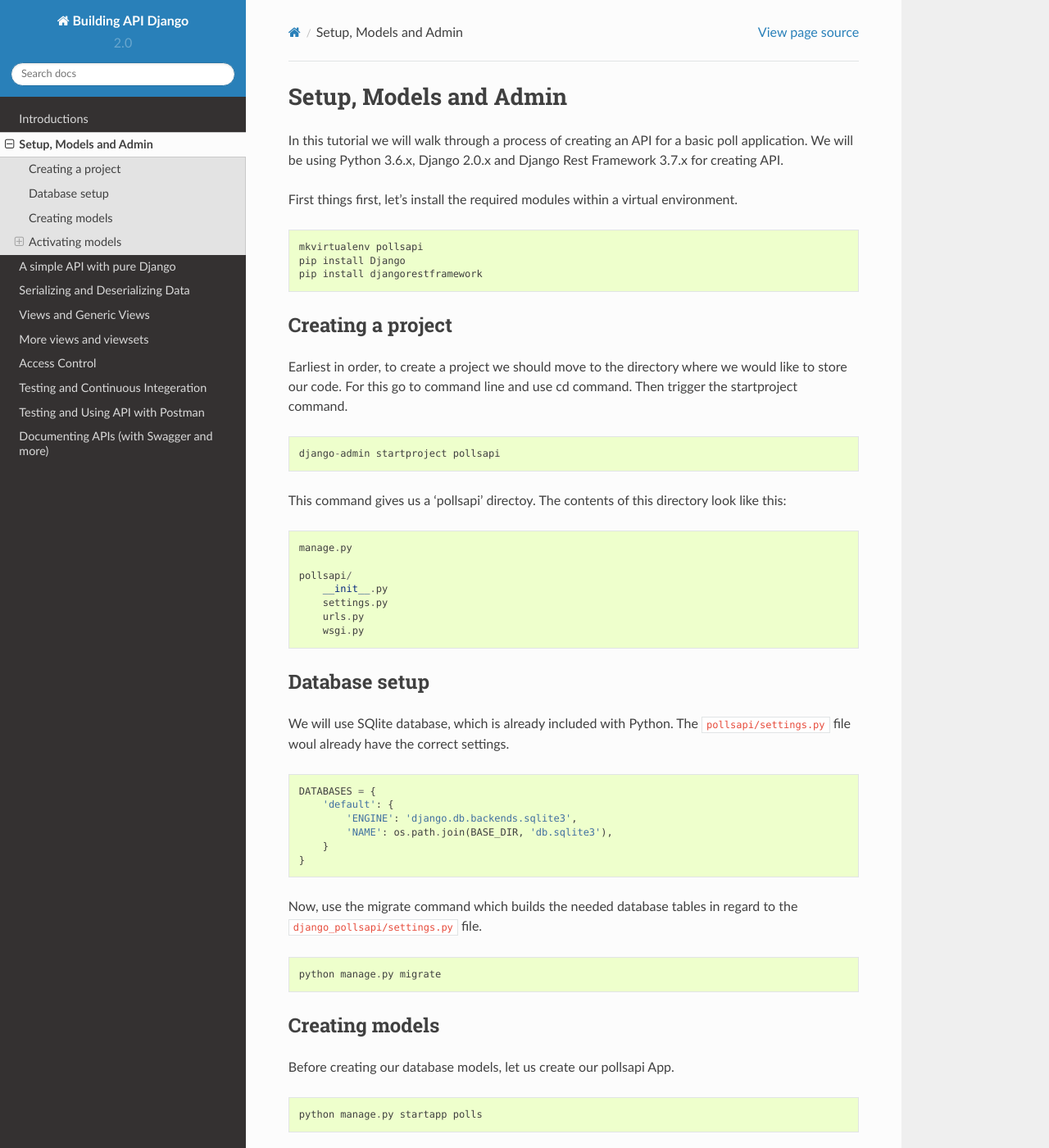
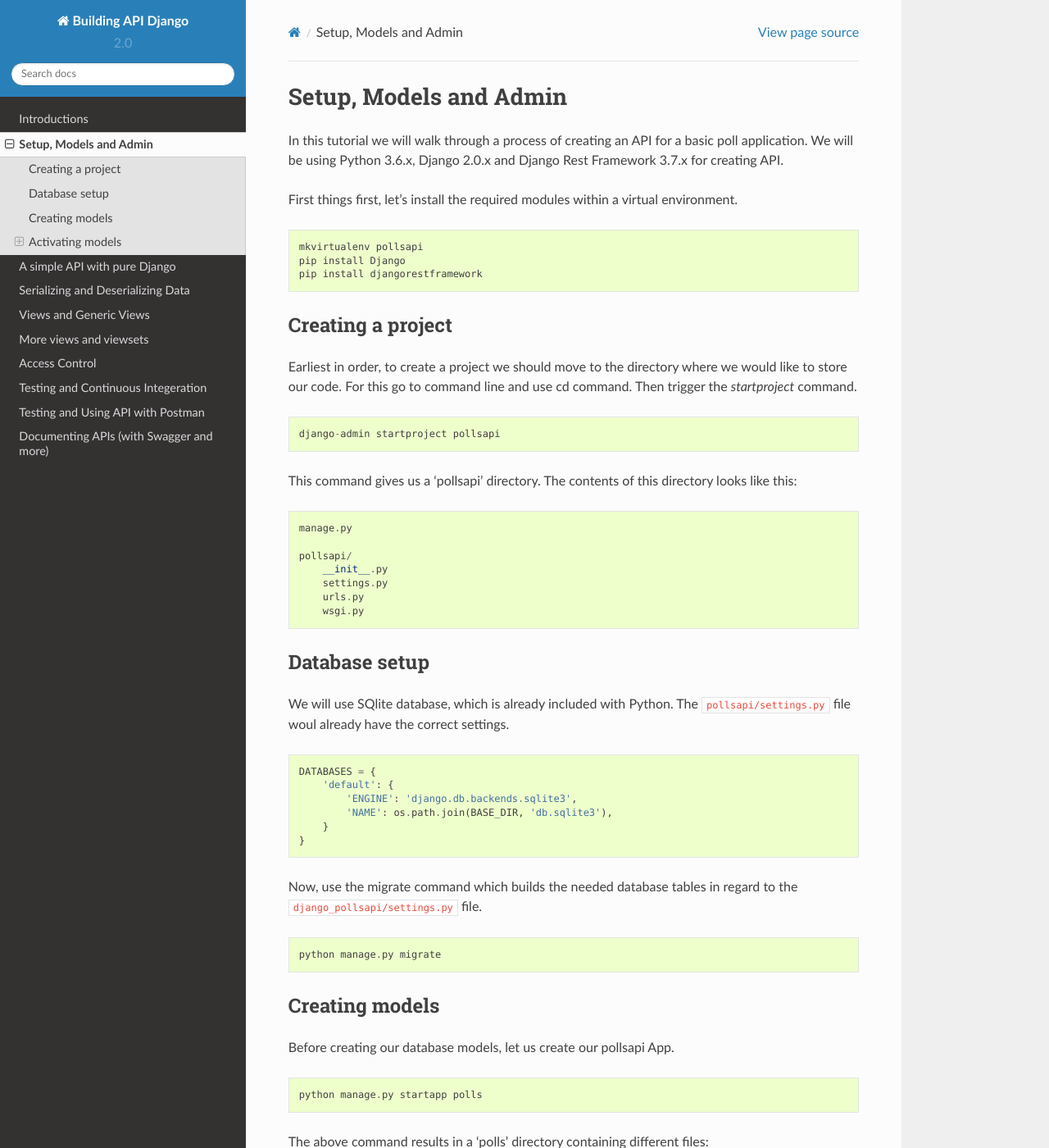
Before and after one commit to agiliq/building-api-django, a Sphinx documentation site: the page built from docs/setup-models-admin.rst, in a window 1280 px wide and 1400 px high. Shown: the whole window at 82% size. Built offline with Sphinx 7.4.7 and the Read the Docs theme 2.0.0, drawn with Linux system fonts in a browser that asks for light colours; some of the changed text lies outside the part shown.

Commit message:
fix formatting, spelling
sorry all for the PR, ideally would have caught these all in one go

```diff
--- a/docs/setup-models-admin.rst
+++ b/docs/setup-models-admin.rst
@@ -14,13 +14,13 @@
 Creating a project
 --------------------
 
-Earliest in order, to create a project we should move to the directory where we would like to store our code. For this go to command line and use cd command. Then trigger the startproject command.
+Earliest in order, to create a project we should move to the directory where we would like to store our code. For this go to command line and use cd command. Then trigger the `startproject` command.
 
 .. code-block:: python
 
     django-admin startproject pollsapi
 
-This command gives us a 'pollsapi' directoy. The contents of this directory look like this::
+This command gives us a 'pollsapi' directory. The contents of this directory looks like this::
 
     manage.py
 
@@ -68,7 +68,7 @@
     tests.py
     views.py
 
-Step in to 'models.py' file and start writing the models. For creating the polls api we are going to create a :code:`Poll` model, a :code:`Choice` model and a :code:`Vote` model. Once we are done with designing our models, the :code:'models.py' file should look like this:
+Step in to :code:`models.py` file and start writing the models. For creating the polls api we are going to create a :code:`Poll` model, a :code:`Choice` model and a :code:`Vote` model. Once we are done with designing our models, the :code:'models.py' file should look like this:
 
 These models are the same as you would have seen in the Django introduction tutorial.
 
```
